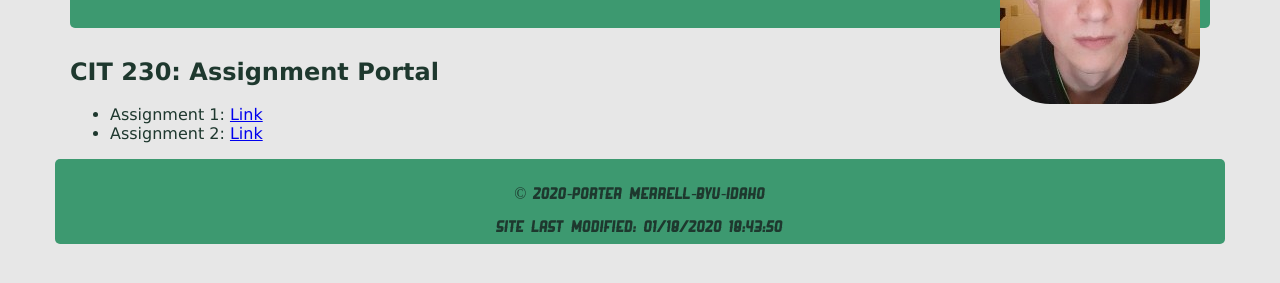
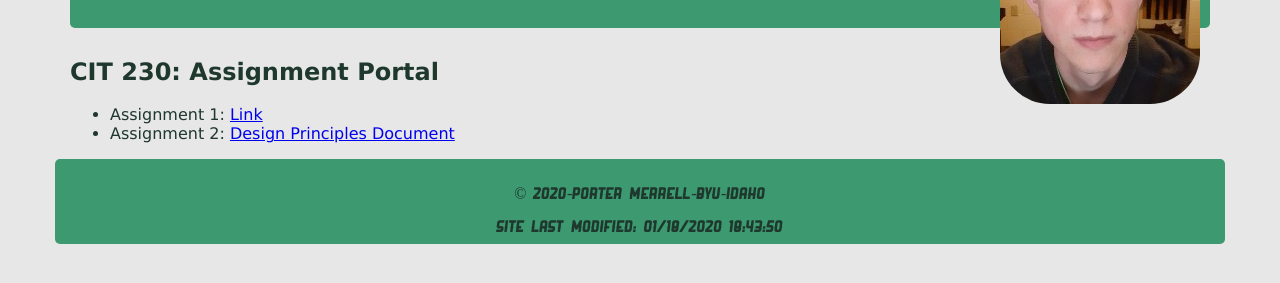
Before and after one commit to Jingdobi/Jingdobi.github.io, a plain HTML site: page index.html in a window 1280 px wide. Shown: the part 253-536 px from the top of the page. Drawn offline with Linux system fonts and the light colour scheme.

Commit message:
Spell check\

```diff
--- a/index.html
+++ b/index.html
@@ -23,7 +23,7 @@
             <h2>CIT 230: Assignment Portal</h2>
             <ul>
                 <li>Assignment 1: <a href="Jingdobi.github.io">Link</a></li>
-                <li>Assignment 2: <a href="Jingdobi.github.io/lesson2/design-principles.html">Link</a></li>
+                <li>Assignment 2: <a href="Jingdobi.github.io/lesson2/design-principles.html">Design Principles Document</a></li>
             </ul>
         </article>
     </section>
```
Also changed, not shown: lesson2/design-principles.html (+1 -1 lines).
